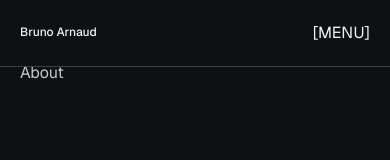
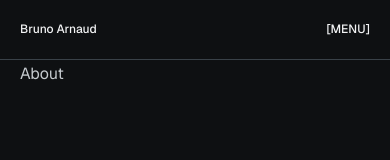
Before and after one commit to BrunoArn/WEB-portfolio, a Next.js app: page /en/about in a window 390 px wide. Shown: the top 160 px of the page. Built offline with nearby package versions, Linux system fonts and the light colour scheme.

Commit message:
fix(layout): align shell offset with fixed navbar

```diff
--- a/src/app/[lang]/layout.tsx
+++ b/src/app/[lang]/layout.tsx
@@ -63,7 +63,9 @@ export default async function RootLayout({
           currentLocale={lang}
         />
 
-        <div className="flex min-h-dvh flex-col pt-[calc(var(--space-40)+var(--space-20))] md:pt-[calc(var(--space-32)+var(--space-20))]">
+        {/* Header padding + text line box + bottom border; desktop also has link padding.
+            The mobile menu button inherits body typography through globals.css. */}
+        <div className="flex min-h-dvh flex-col pt-[calc(var(--space-40)+var(--space-20)+1px)]">
           <div className="flex-1">
             {children}
           </div>
--- a/src/styles/globals.css
+++ b/src/styles/globals.css
@@ -47,5 +47,4 @@ button,
 input,
 textarea,
 select {
-  font: inherit;
 }
```
